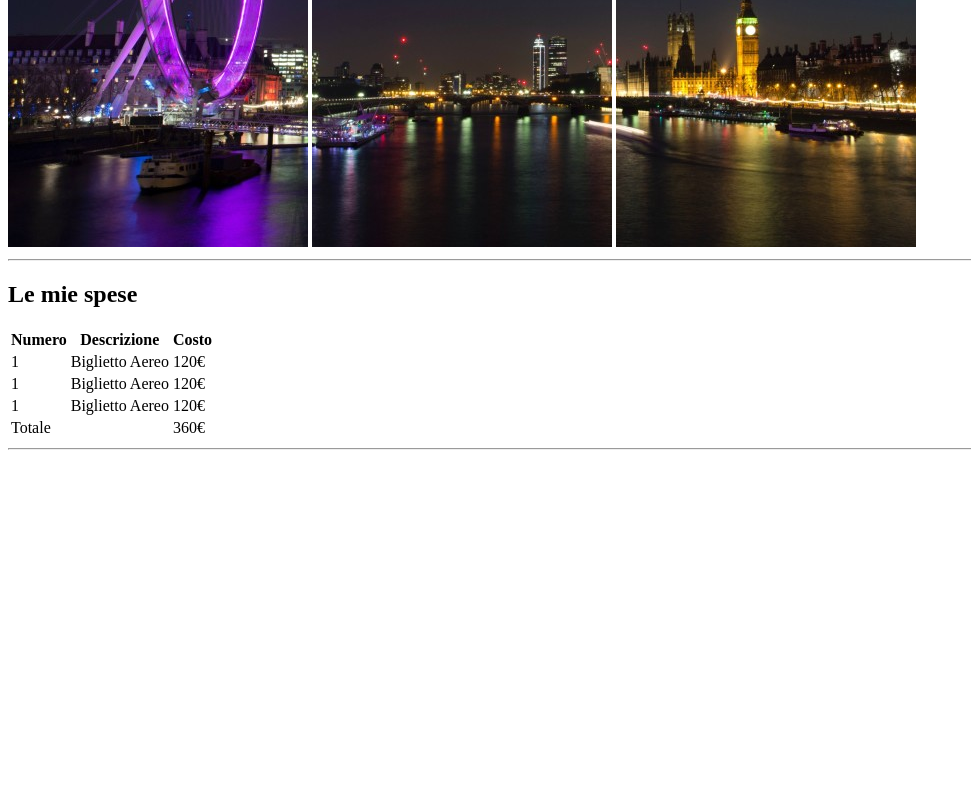
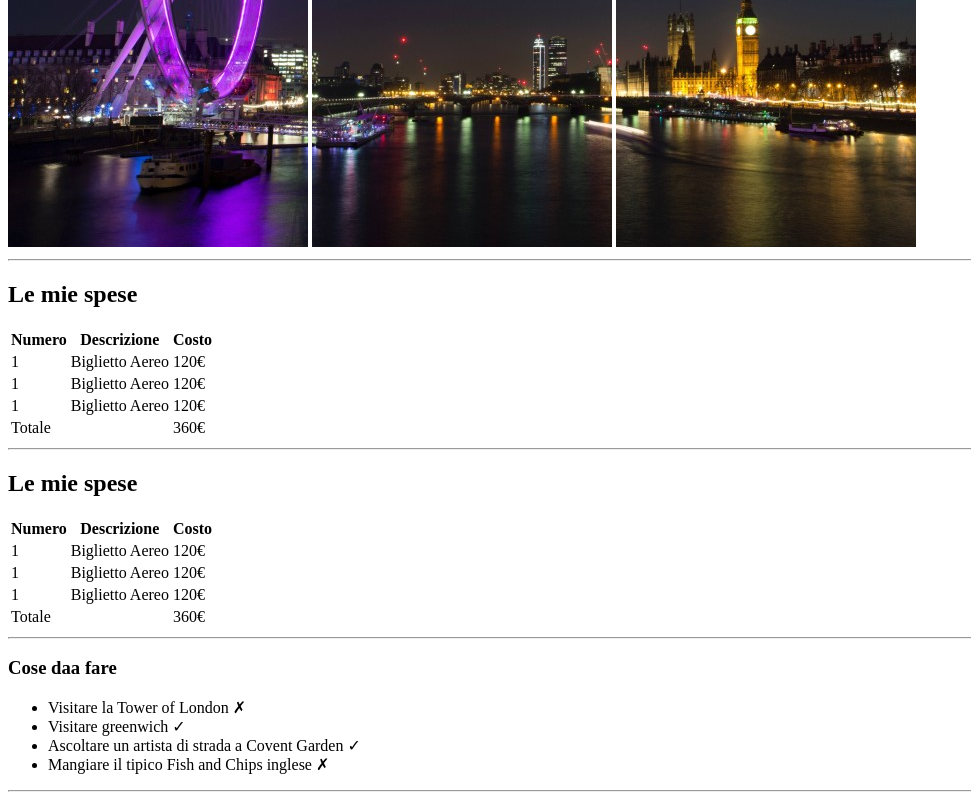
Before and after one commit to domenicog03/html-london-trip, a plain HTML site: page index.html in a window 1280 px wide. Shown: the part 433-1233 px from the top of the page, without its empty margins (0-971 px from the left). Before the commit the page ends 891 px from the top, so only its background shows below. Drawn offline with Linux system fonts and the light colour scheme.

Commit message:
cose da fare

```diff
--- a/index.html
+++ b/index.html
@@ -53,5 +53,56 @@
                 </table>
                 <hr>
             </section>
+            <!-- fine spese-->
+             <main>
+        <!-- section mie spese -->
+        <section>
+            <h2>Le mie spese</h2>
+            <table>
+                <thead>
+                    <tr>
+                        <th>Numero</th>
+                        <th>Descrizione</th>
+                        <th>Costo</th>
+                    </tr>
+                </thead>
+                <tbody>
+                    <tr>
+                        <td>1</td>
+                        <td>Biglietto Aereo</td>
+                        <td>120€</td>
+                    </tr>
+                    <tr>
+                        <td>1</td>
+                        <td>Biglietto Aereo</td>
+                        <td>120€</td>
+                    </tr>
+                    <tr>
+                        <td>1</td>
+                        <td>Biglietto Aereo</td>
+                        <td>120€</td>
+                    </tr>
+                </tbody>
+                <tfoot>
+                    <tr>
+                        <td colspan="2">Totale</td>
+                        <td>360€</td>
+                    </tr>
+                </tfoot>
+            </table>
+            <hr>
+        </section>
+        <!--  cose da fare -->
+        <section>
+            <h3>Cose daa fare</h3>
+            <ul>
+                <li>Visitare la Tower of London &cross;</li>
+                <li>Visitare greenwich &check;</li>
+                <li>Ascoltare un artista di strada a Covent Garden &check;</li>
+                <li>Mangiare il tipico Fish and Chips inglese &cross;</li>
+            </ul>
+            <hr>
+        </section>
+        <!-- / cose da fare -->
     </body>
 </html>
```
